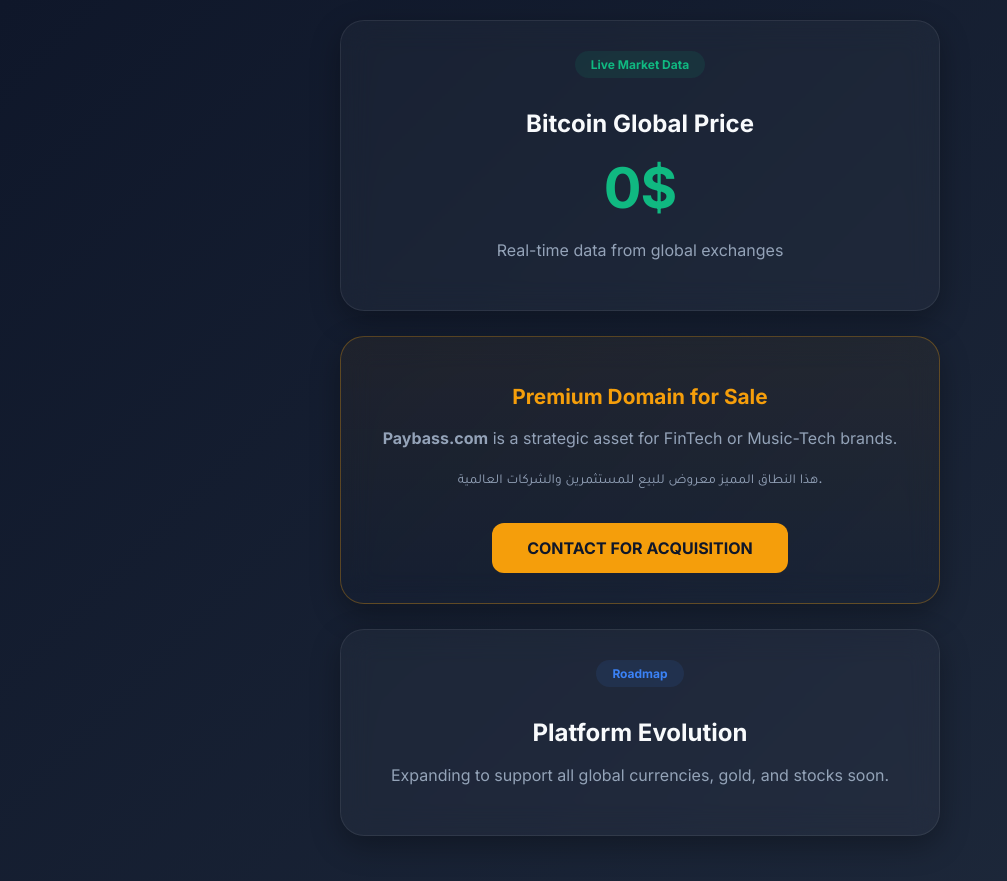
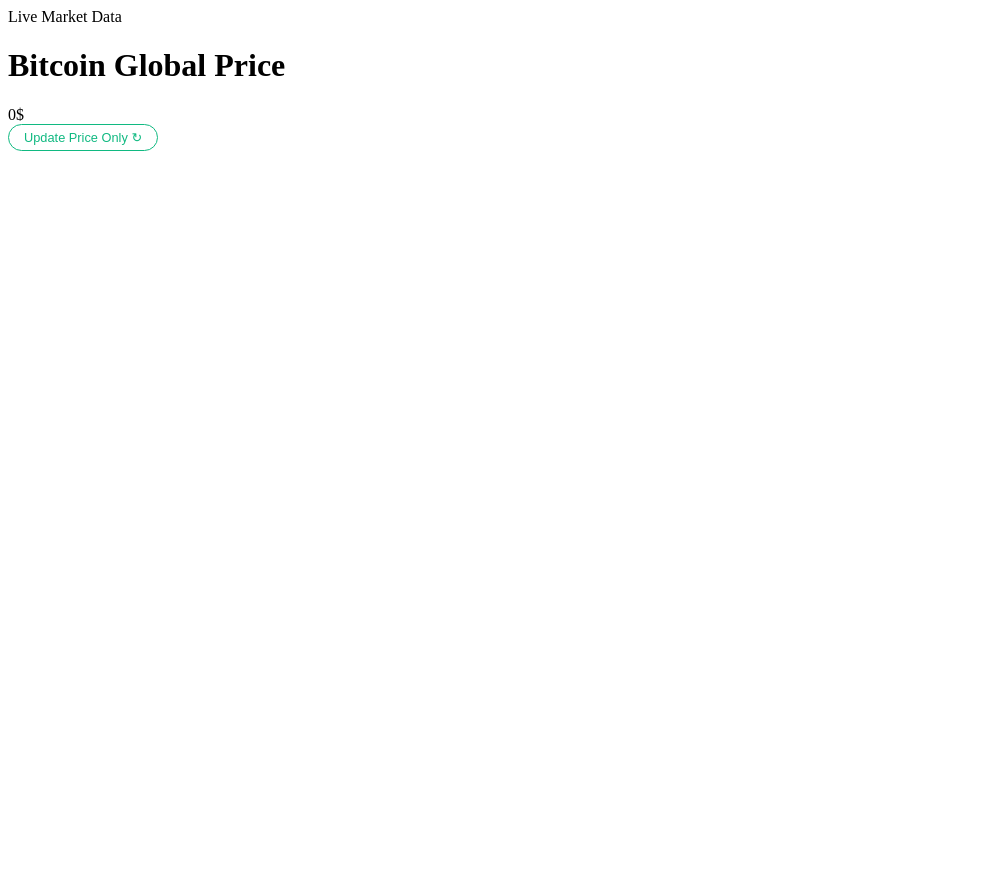
Before and after one commit to RaniaAkramm/CieloLounge, a Flask app: page / in a window 1280 px wide. Shown: the whole page, without its empty margins (0-1007 px from the left). After the commit the page ends 151 px from the top, so only its background shows below. Run offline with Flask 3, Linux system fonts and the light colour scheme; data that the repository does not hold is empty.

Commit message:
Update index.html

```diff
--- a/templates/index.html
+++ b/templates/index.html
@@ -1,95 +1,30 @@
-<!DOCTYPE html>
-<html lang="en">
-<head>
-    <meta charset="UTF-8">
-    <meta name="viewport" content="width=device-width, initial-scale=1.0">
-    <title>Paybass | Global Financial Dashboard</title>
-    <link href="https://fonts.googleapis.com/css2?family=Inter:wght@400;700&family=Tajawal:wght@400;700&display=swap" rel="stylesheet">
-    <style>
-        body {
-            background: linear-gradient(135deg, #0f172a 0%, #1e293b 100%);
-            color: white;
-            font-family: 'Inter', 'Tajawal', sans-serif;
-            margin: 0;
-            display: flex;
-            flex-direction: column;
-            align-items: center;
-            min-height: 100vh;
-            padding: 20px;
-        }
-        .container { width: 100%; max-width: 600px; text-align: center; }
-        .card {
-            background: rgba(255, 255, 255, 0.03);
-            backdrop-filter: blur(15px);
-            border-radius: 24px;
-            padding: 30px;
-            margin-bottom: 25px;
-            border: 1px solid rgba(255, 255, 255, 0.08);
-            box-shadow: 0 10px 30px rgba(0,0,0,0.3);
-        }
-        .price-text {
-            font-size: 3.5rem;
-            color: #10b981;
-            margin: 15px 0;
-            font-weight: 800;
-            letter-spacing: -1px;
-        }
-        .sale-card {
-            border: 1px solid rgba(245, 158, 11, 0.3);
-            background: linear-gradient(180deg, rgba(245, 158, 11, 0.05) 0%, rgba(0,0,0,0) 100%);
-        }
-        .btn-contact {
-            background: #f59e0b;
-            color: #0f172a;
-            padding: 15px 35px;
-            border-radius: 12px;
-            text-decoration: none;
-            font-weight: 700;
-            display: inline-block;
-            margin-top: 20px;
-            transition: all 0.3s ease;
-            text-transform: uppercase;
-        }
-        .status-badge {
-            background: rgba(16, 185, 129, 0.1);
-            color: #10b981;
-            padding: 6px 16px;
-            border-radius: 100px;
-            font-size: 0.75rem;
-            font-weight: 700;
-            display: inline-block;
-            margin-bottom: 15px;
-        }
-        h1 { font-size: 1.5rem; color: #f8fafc; }
-        h2 { font-size: 1.3rem; color: #f59e0b; }
-        p { color: #94a3b8; line-height: 1.6; }
-    </style>
-</head>
-<body>
+<div class="card">
+    <div class="status-badge">Live Market Data</div>
+    <h1>Bitcoin Global Price</h1>
 
-    <div class="container">
-        <div class="card">
-            <div class="status-badge">Live Market Data</div>
-            <h1>Bitcoin Global Price</h1>
-            <div class="price-text">{{ btc }}</div>
-            <p>Real-time data from global exchanges</p>
-        </div>
+    <div class="price-text" id="btc-price">{{ btc }}</div>
 
-        <div class="card sale-card">
-            <h2>Premium Domain for Sale</h2>
-            <p><strong>Paybass.com</strong> is a strategic asset for FinTech or Music-Tech brands.</p>
-            <p style="font-size: 0.85rem;">هذا النطاق المميز معروض للبيع للمستثمرين والشركات العالمية.</p>
-            <a href="mailto:ssess535@gmail.com?subject=Inquiry: Paybass.com Acquisition" class="btn-contact">
-                Contact for Acquisition
-            </a>
-        </div>
+    <button onclick="refreshPrice()" id="refresh-btn" style="background:none; border:1px solid #10b981; color:#10b981; padding:5px 15px; border-radius:20px; cursor:pointer; font-size:0.8rem;">
+        Update Price Only ↻
+    </button>
+</div>
 
-        <div class="card">
-            <div class="status-badge" style="background: rgba(59, 130, 246, 0.1); color: #3b82f6;">Roadmap</div>
-            <h1>Platform Evolution</h1>
-            <p>Expanding to support all global currencies, gold, and stocks soon.</p>
-        </div>
-    </div>
+<script>
+function refreshPrice() {
+    const btn = document.getElementById('refresh-btn');
+    const priceText = document.getElementById('btc-price');
 
-</body>
-</html>
+    btn.innerText = "Updating...";
+
+    // طلب السعر الجديد من السيرفر بدون تحديث الصفحة
+    fetch('/get_price')
+        .then(response => response.json())
+        .then(data => {
+            priceText.innerText = data.price;
+            btn.innerText = "Update Price Only ↻";
+        })
+        .catch(err => {
+            btn.innerText = "Try Again";
+        });
+}
+</script>
```
